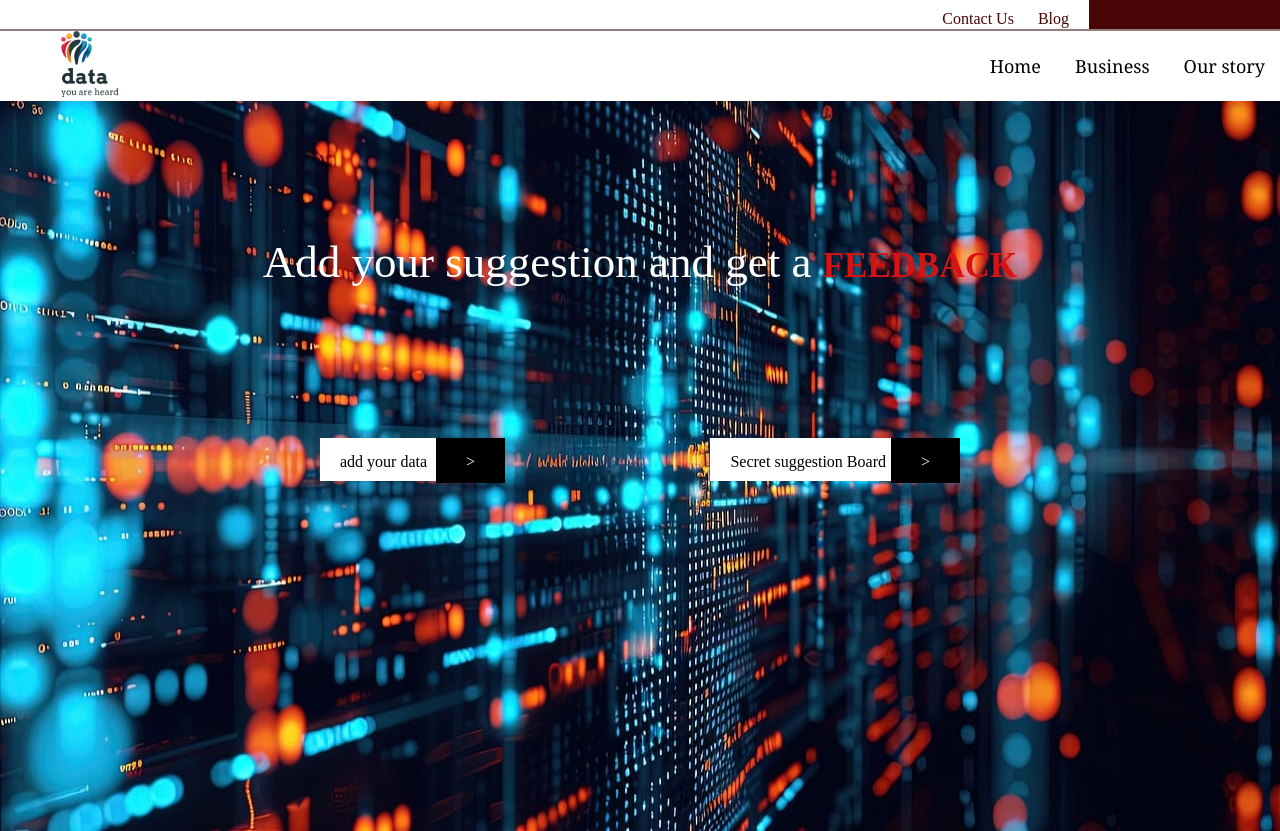
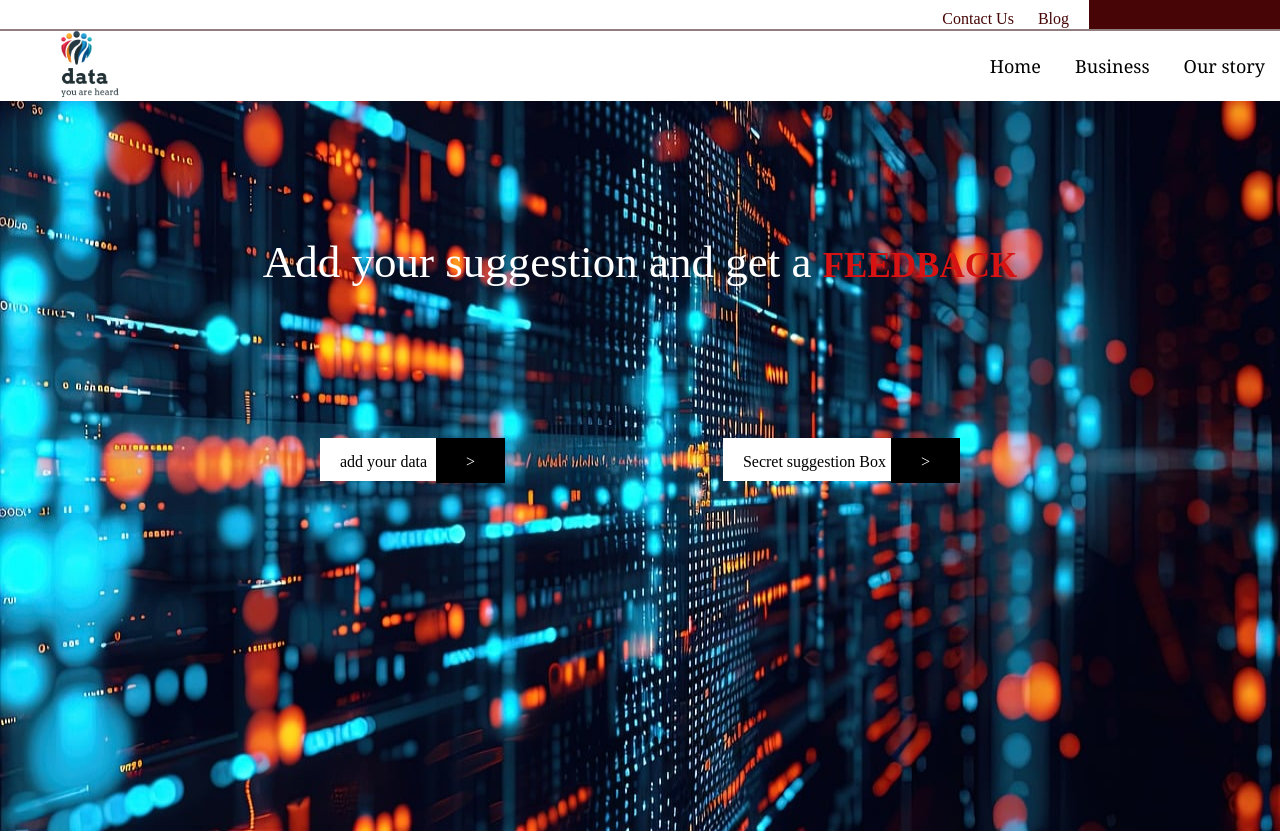
Before and after one commit to amiabdul/sample, a Django app: page / in a window 1280 px wide. Run offline with Django 5.2, Linux system fonts and the light colour scheme.

Commit message:
new update

```diff
--- a/home_page/templates/home_page/index.html
+++ b/home_page/templates/home_page/index.html
@@ -41,7 +41,7 @@
         </p>
 
         <p id="second-box">
-          Secret suggestion Board<span
+          Secret suggestion Box<span
             ><a href="{% url 'suggestion' %}">></a>
           </span>
         </p>
```
